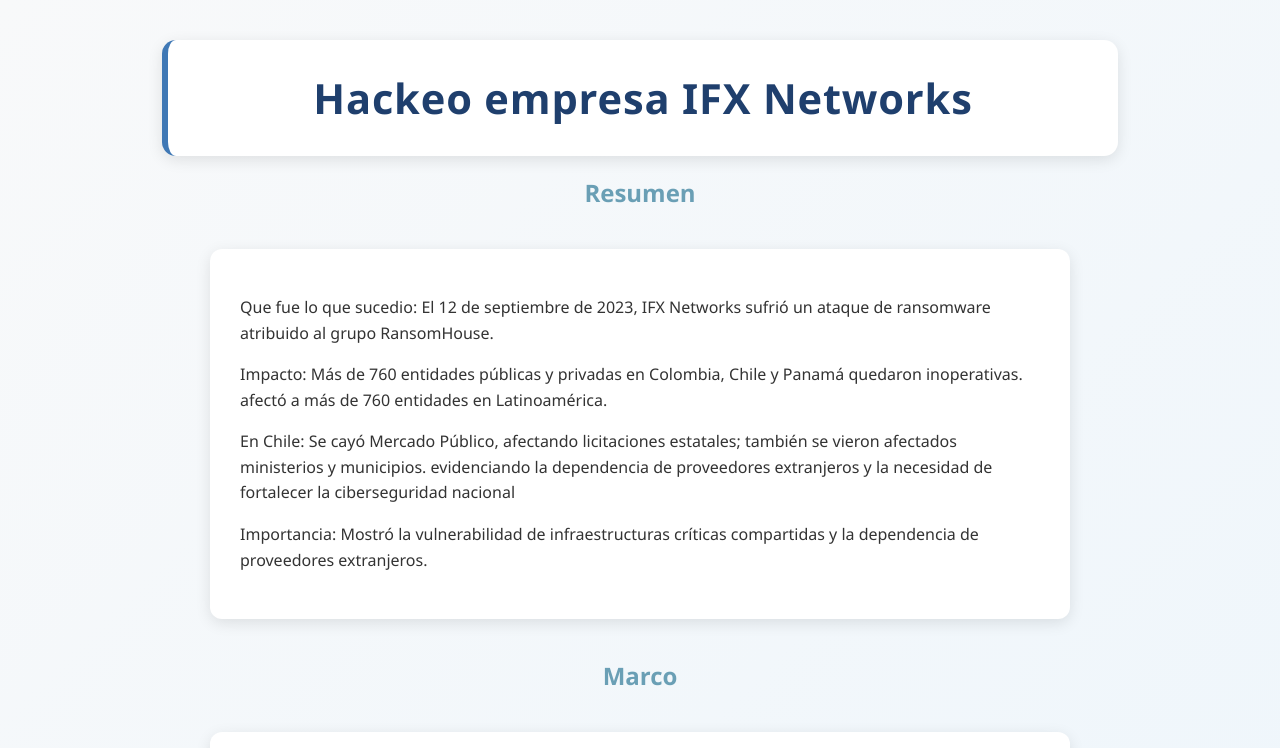
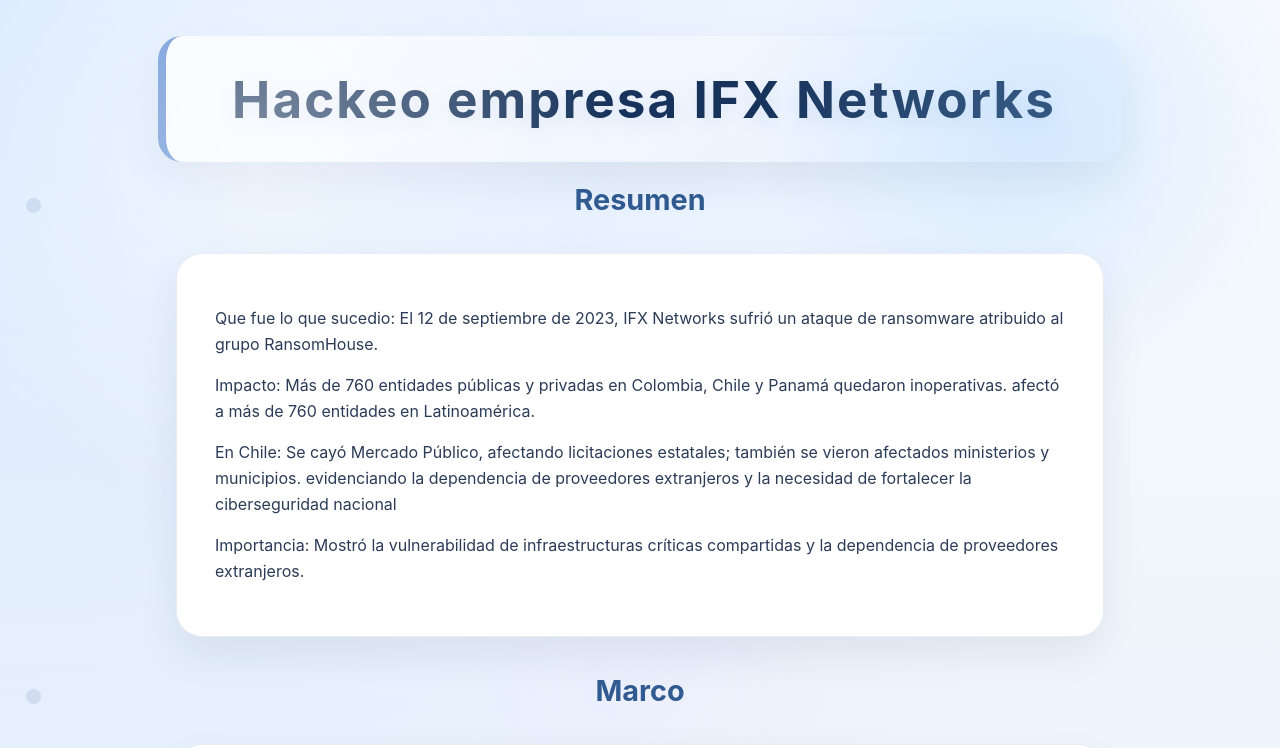
Before and after one commit to owlsydom/informe_scaagu, a React (Vite) app: page / in a window 1280 px wide. Shown: the top 748 px of the page. Built offline with nearby package versions, Linux system fonts and the light colour scheme.

Commit message:
Cambio de color y mejor diseño

```diff
--- a/src/styles.css
+++ b/src/styles.css
@@ -1,58 +1,125 @@
 body {
   margin: 0;
-  font-family: 'Segoe UI', sans-serif;
-  background: linear-gradient(135deg, #f8f9fa, #e3f2fd);
-  color: #333;
+  font-family: 'Inter', 'Segoe UI', sans-serif;
+  background: radial-gradient(circle at top left, rgba(131, 187, 255, 0.22), transparent 30%),
+    radial-gradient(circle at bottom right, rgba(255, 214, 138, 0.22), transparent 25%),
+    linear-gradient(180deg, #f5f9ff 0%, #e8eff9 45%, #fdfcff 100%);
+  color: #172033;
+}
+
+body::before {
+  content: '';
+  position: fixed;
+  inset: 0;
+  background-image: radial-gradient(circle at 20% 20%, rgba(255, 255, 255, 0.45) 0%, transparent 30%),
+    radial-gradient(circle at 80% 15%, rgba(145, 205, 255, 0.25) 0%, transparent 22%),
+    radial-gradient(circle at 50% 85%, rgba(244, 227, 255, 0.18) 0%, transparent 18%);
+  pointer-events: none;
 }
 
 nav {
-  background-color: #a3c4f3;
-  padding: 15px;
+  background-color: #4f7dc1;
+  padding: 18px;
   text-align: center;
-  box-shadow: 0 2px 5px rgba(0,0,0,0.1);
+  box-shadow: 0 12px 30px rgba(31, 42, 58, 0.12);
 }
 
 nav a {
-  margin: 0 10px;
+  margin: 0 12px;
   text-decoration: none;
-  color: #fff;
-  font-weight: bold;
-  transition: color 0.3s;
+  color: #f8fbff;
+  font-weight: 700;
+  letter-spacing: 0.02em;
+  transition: color 0.3s ease, transform 0.3s ease;
 }
 
 nav a:hover {
-  color: #ffe082;
+  color: #ffe28a;
+  transform: translateY(-1px);
 }
 
 .page-header {
   max-width: 900px;
-  margin: 40px auto 10px;
-  padding: 30px 25px;
-  background: #ffffff;
-  border-left: 6px solid #3f78b5;
-  border-radius: 14px;
-  box-shadow: 0 4px 15px rgba(0,0,0,0.1);
+  margin: 36px auto 20px;
+  padding: 32px 28px;
+  background: linear-gradient(135deg, #f8fbff 0%, #eaf2ff 100%);
+  border-left: 8px solid #5f8dd4;
+  border-radius: 24px;
+  box-shadow: 0 18px 40px rgba(31, 42, 58, 0.08);
 }
 
 .page-title {
   margin: 0;
-  font-size: 2.6rem;
-  letter-spacing: 0.02em;
-  color: #1f3f6d;
+  font-size: clamp(2.4rem, 4vw, 3.4rem);
+  letter-spacing: 0.04em;
+  color: #17335b;
+  text-shadow: 0 6px 18px rgba(96, 127, 183, 0.14);
+}
+
+.page-header p {
+  margin-top: 14px;
+  font-size: 1.05rem;
+  color: #4a5f86;
 }
 
 .markdown-container {
-  max-width: 800px;
-  margin: 40px auto;
+  max-width: 850px;
+  margin: 36px auto;
   background: #ffffff;
-  padding: 30px;
-  border-radius: 12px;
-  box-shadow: 0 4px 15px rgba(0,0,0,0.1);
+  padding: 36px 38px;
+  border-radius: 26px;
+  border: 1px solid rgba(95, 122, 173, 0.14);
+  box-shadow: 0 18px 40px rgba(31, 42, 58, 0.08);
+}
+
+.markdown-section {
+  position: relative;
+}
+
+.markdown-section::before {
+  content: '•';
+  position: absolute;
+  top: -10px;
+  left: 20px;
+  font-size: 3rem;
+  color: rgba(95, 122, 173, 0.16);
 }
 
 h1, h2, h3 {
-  color: #6a9fb5;
+  color: #315a90;
   text-align: center;
+}
+
+h2 {
+  font-size: 1.8rem;
+  margin-top: 0;
+  margin-bottom: 24px;
+}
+
+p {
+  line-height: 1.75;
+  color: #2b3c57;
+}
+
+a {
+  color: #547fc7;
+  text-decoration: underline;
+}
+
+button,
+button[type='button'] {
+  background: #5e8dd9;
+  color: white;
+  border: none;
+  border-radius: 999px;
+  padding: 10px 18px;
+  font-weight: 700;
+  cursor: pointer;
+  box-shadow: 0 12px 24px rgba(94, 141, 217, 0.18);
+}
+
+button:hover {
+  transform: translateY(-1px);
 }
 
 p {
```
